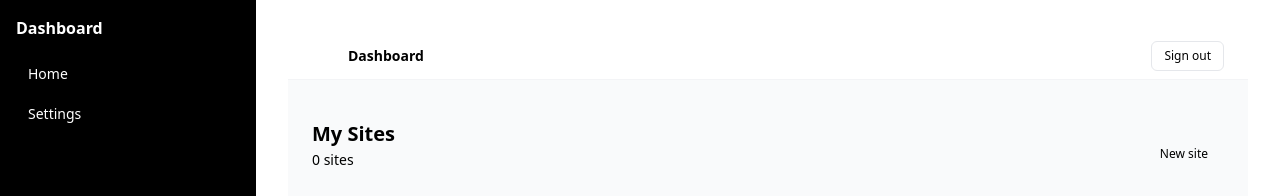
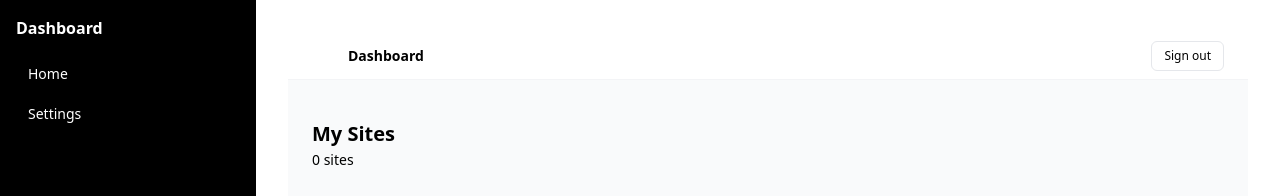
Before and after one commit to Md-Ashikur-Rahman-Ashik/Drag-And-Drop, a Next.js app: page /dashboard in a window 1280 px wide. Shown: the top 196 px of the page. Built offline with nearby package versions, Linux system fonts and the light colour scheme; no server answers; the database is empty.

Commit message:
Removed unused button

```diff
--- a/app/dashboard/page.tsx
+++ b/app/dashboard/page.tsx
@@ -41,12 +41,6 @@ export default async function DashboardPage() {
               {sites.length} site{sites.length !== 1 ? "s" : ""}
             </p>
           </div>
-          <Link
-            href="/dashboard/new"
-            className="bg-brand-600 text-xs font-medium px-4 py-2 rounded-lg hover:bg-brand-700 transition-colors"
-          >
-            New site
-          </Link>
         </div>
 
         {sites.length === 0 ? (
```
